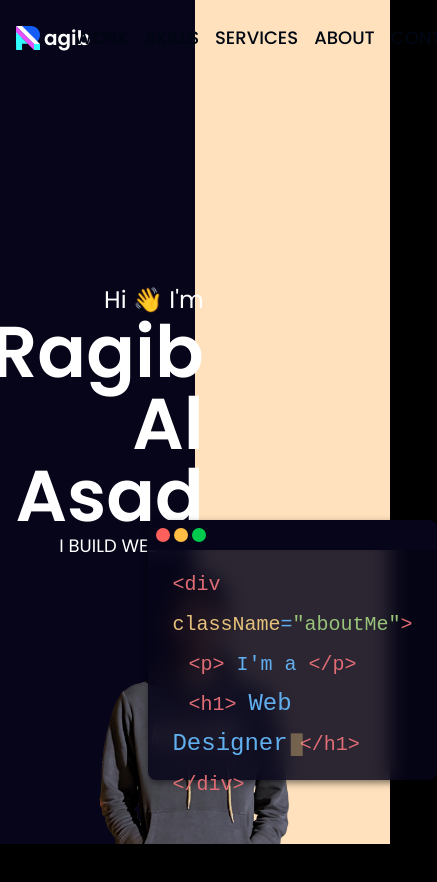
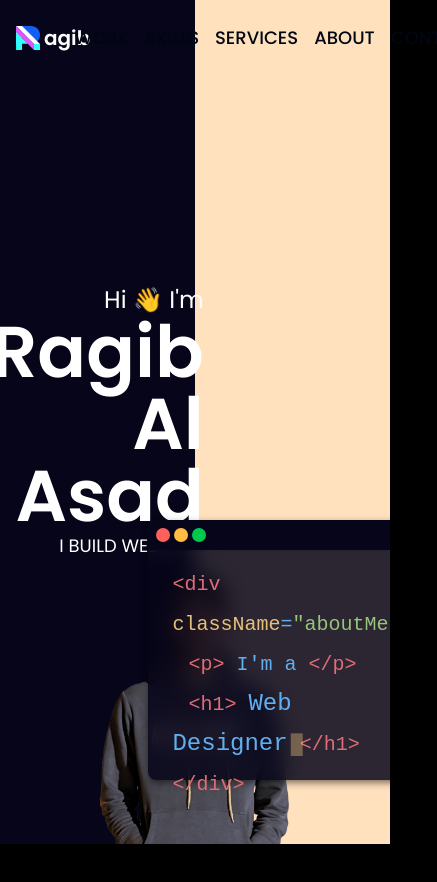
Before and after one commit to ragibalasad/ragib-portfolio, a Next.js app: page / in a window 390 px wide. Shown: the top 882 px of the page, 437 px wide, since content can reach past the window. Built offline with nearby package versions, Linux system fonts and the light colour scheme.

Commit message:
recreate parallax with framer-motion

```diff
--- a/components/Header/Header.jsx
+++ b/components/Header/Header.jsx
@@ -1,8 +1,9 @@
 "use client";
 import { images } from "../../constants";
 import Image from "next/image";
-import React from "react";
+import { React, useRef } from "react";
 import { useTypewriter, Cursor } from "react-simple-typewriter";
+import { useScroll, useTransform, motion } from "framer-motion";
 
 const Header = () => {
   const [text] = useTypewriter({
@@ -12,21 +13,38 @@ const Header = () => {
     deleteSpeed: 60,
   });
 
+  let ref = useRef();
+  let { scrollYProgress } = useScroll({
+    target: ref,
+    offset: ["start start", "end start"],
+  });
+  let yIntro = useTransform(scrollYProgress, [0, 1], ["0%", "25%"]);
+  let yTerminal = useTransform(scrollYProgress, [0, 1], ["0%", "-25%"]);
+
   return (
-    <header className="header mx-auto two-color-bg relative flex flex-col items-center h-screen">
+    <header
+      ref={ref}
+      className="header mx-auto overflow-y-hidden two-color-bg relative flex flex-col items-center h-screen"
+    >
       <div className="container flex w-full h-full">
-        <div className="intro w-1/2 flex justify-center items-center">
+        <motion.div
+          style={{ y: yIntro }}
+          className="intro w-1/2 flex justify-center items-center"
+        >
           <div className="text-right">
             <p className="text-2xl text-ff">Hi 👋 I&apos;m</p>
-            <p className="text-7xl text-ff font-semibold">
+            <p className="name text-7xl text-ff font-semibold">
               Ragib
               <br />
               Al Asad
             </p>
             <p className="sub-heading text-lg text-ff">I BUILD WEBSITES</p>
           </div>
-        </div>
-        <div className="terminal w-1/2 flex justify-center items-end pb-16">
+        </motion.div>
+        <motion.div
+          style={{ y: yTerminal }}
+          className="terminal w-1/2 flex justify-center items-end pb-16 z-10"
+        >
           <div className="terminal-win">
             <div className="terminal-head flex shadow-sm p-2 gap-1">
               <div className="close"></div>
@@ -56,7 +74,7 @@ const Header = () => {
               </span>
             </div>
           </div>
-        </div>
+        </motion.div>
       </div>
       <div className="showcase-img absolute bottom-0 left-1/2 transform -translate-x-1/2">
         <Image
--- a/package.json
+++ b/package.json
@@ -10,6 +10,7 @@
   },
   "dependencies": {
     "@react-spring/parallax": "^9.7.3",
+    "framer-motion": "^11.2.13",
     "next": "14.2.4",
     "react": "^18",
     "react-dom": "^18",
--- a/src/app/app.css
+++ b/src/app/app.css
@@ -42,10 +42,10 @@
 .navbar.scrolled {
   padding: 1rem;
   position: fixed;
-  background: rgba(6, 5, 25, 0.75);
+  background: rgba(6, 5, 25, 0.6);
   -moz-backdrop-filter: blur(5px);
   -webkit-backdrop-filter: blur(5px);
-  backdrop-filter: blur(10px);
+  backdrop-filter: blur(6px);
   --tw-shadow: 0 0 10 0px rgba(0, 0, 0, 0.1);
   --tw-shadow-colored: 0 0 10 0px var(--tw-shadow-color);
   box-shadow: var(--tw-ring-offset-shadow, 0 0 #0000),
--- a/src/app/globals.css
+++ b/src/app/globals.css
@@ -57,10 +57,16 @@
     width: 500px;
   }
   .terminal {
-    scale: 1.2;
-    @apply pb-20 pl-32;
+    scale: 1.1;
+    @apply z-10;
+  }
+  .intro .name {
+    @apply text-8xl;
   }
 }
 
 @media (min-width: 1900px) {
+  .header {
+    height: 80vh;
+  }
 }
```
Also changed, not shown: 1 other file (tests, documents, lock files or other folders).
